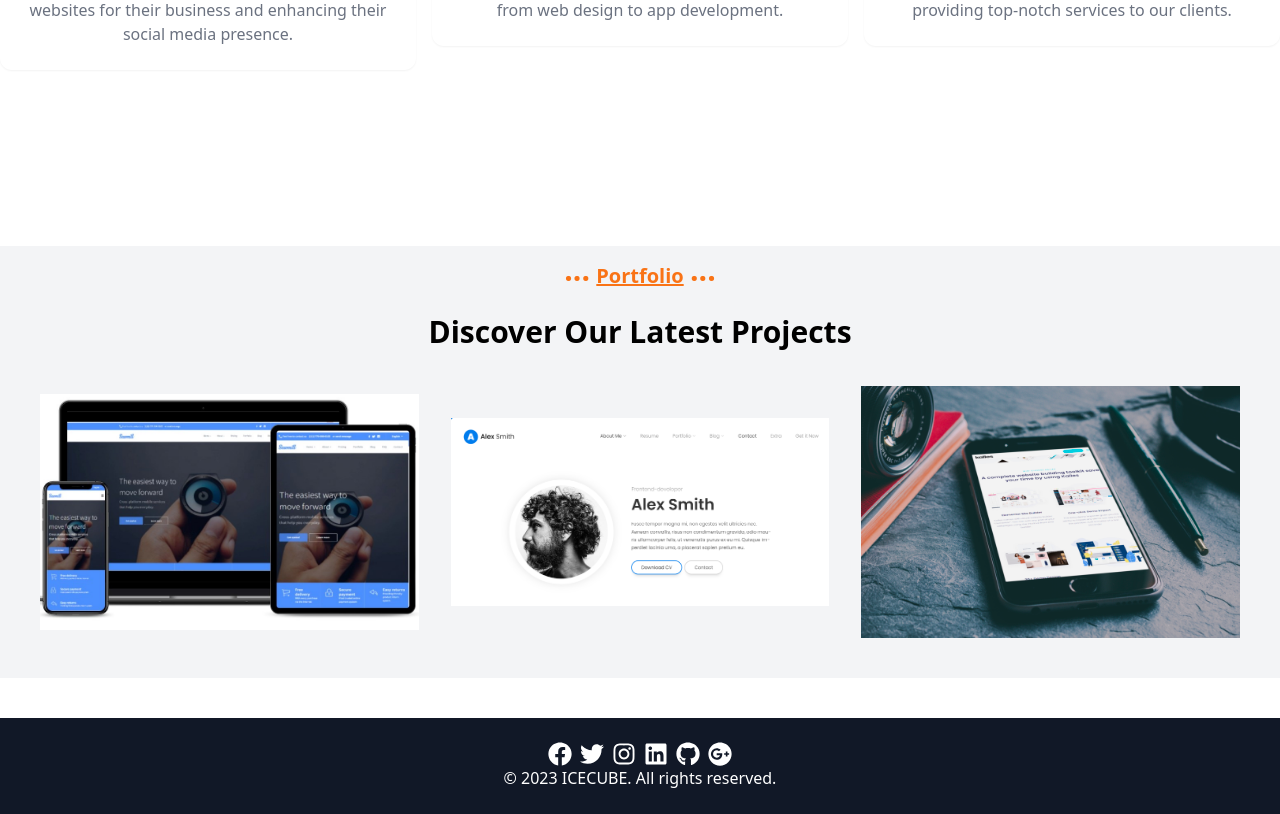
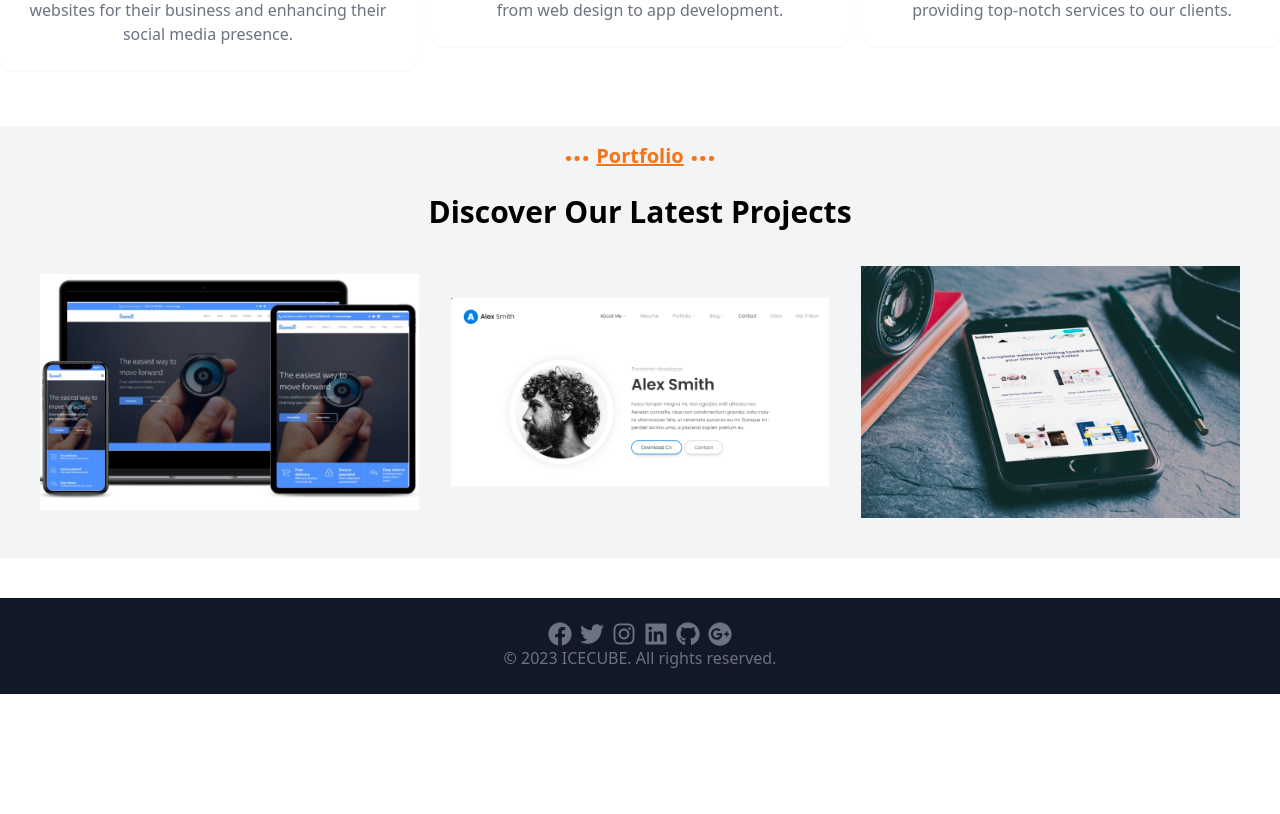
Before and after one commit to abda-torey/okab-portfolio, a Next.js app: page / in a window 1280 px wide. Shown: the part 1540-2354 px from the top of the page. After the commit the page ends 2234 px from the top, so only its background shows below. Built offline with nearby package versions, Linux system fonts and the light colour scheme.

Commit message:
footer text color

```diff
--- a/app/page.js
+++ b/app/page.js
@@ -1,9 +1,32 @@
-import Hero from "../components/Hero";
-import Services from "../components/Services";
-import StatsSection from "../components/StatsSection";
-import TrustedBy from "../components/TrustedBy";
-import Portfolio from "../components/Portfolio";
+'use client'
+import Hero from "@/components/Hero";
+import Services from "@/components/Services";
+import StatsSection from "@/components/StatsSection";
+import TrustedBy from "@/components/TrustedBy";
+import Portfolio from "@/components/Portfolio";
+import PageNotFound from "@/components/PageNotFound";
+import { useRouter } from "next/navigation";
+import { useEffect } from "react";
+
+
 export default function Home() {
+ const router = useRouter();
+
+ useEffect(()=>{
+    // Listen for route changes
+    const handleRouteChange = (url) => {
+      // Redirect to 404 page for unmatched routes
+      if (!url.startsWith('/PageNotFound')) {
+        router.push('/404');
+      }
+    };
+
+    router.events?.on('routeChangeStart', handleRouteChange);
+
+    return () => {
+      router.events?.off('routeChangeStart', handleRouteChange);
+    };
+  }, []);
 
   return (
     < >
--- a/components/Footer.js
+++ b/components/Footer.js
@@ -202,20 +202,15 @@ const Footer = () => {
 
 
 //   <div class="bg-neutral-200 p-6 text-center dark:bg-neutral-700">
-//     <span>© 2023 Copyright:By </span>
-//     <a
-//       class="font-semibold text-neutral-600 dark:text-neutral-400"
-//       href="https://tailwind-elements.com/"
-//       >Icecube</a>
+//     <span>© {new Date().getFullYear()} | Icecube </span>
 //   </div>
-// </footer>
-
-<footer className=" bg-gray-900 text-white py-6  px-4 mt-10 ">
-    <div className="container mx-auto flex flex-col md:flex-row justify-center  items-center">
+//    </footer>
+ <footer className=" bg-gray-900 text-gray-500 py-6  px-4 mt-10 ">
+     <div className="container mx-auto flex flex-col md:flex-row justify-center  items-center">
       <div className="mb-4 md:mb-0">
         <div className="flex space-x-2">
           <a href="https://facebook.com" target="_blank" rel="noopener noreferrer" aria-label="Facebook">
-            <FaFacebook className="w-6 h-6 hover:text-gray-500"/>
+           <FaFacebook className="w-6 h-6 hover:text-gray-300"/>
           </a>
           <a href="https://twitter.com" target="_blank" rel="noopener noreferrer" aria-label="Twitter">
             <FaTwitter className="w-6 h-6 hover:text-gray-300"/>
@@ -237,10 +232,13 @@ const Footer = () => {
     </div>
 
     <div className="text-center mt-4 md:mt-0">
-      <p>&copy; {new Date().getFullYear()} ICECUBE. All rights reserved.</p>
-    </div>
-  </footer>
-  )
-}
-
+       <p>&copy; {new Date().getFullYear()} ICECUBE. All rights reserved.</p>
+     </div>
+   </footer>
+//   )
+//       class="font-semibold text-neutral-600 dark:text-neutral-400"
+//       href="https://tailwind-elements.com/"
+//       >Icecube</a>
+//   </div>
+)}
 export default Footer
--- a/components/Navbar.js
+++ b/components/Navbar.js
@@ -94,7 +94,7 @@ const Navbar = () => {
     </Link>
   </div>
   <div>
-    <button className="font-semibold inline-flex items-center rounded  bg-amber-500 border-0 my-2 py-2 px-4 text-white"
+    <button className="font-semibold inline-flex items-center rounded  bg-amber-500 border-0 my-4 py-2 px-4 text-white"
     onClick={() => setIsModalOpen(true)}
     >
       Talk to Us
--- /dev/null
+++ b/components/PageNotFound.js
@@ -0,0 +1,15 @@
+import Link from 'next/link';
+
+const PageNotFound = () => {
+  return (
+    <div>
+      <h1>404 - Page Not Found</h1>
+      <p>The page you're looking for doesn't exist.</p>
+      <Link href="/">
+        <a>Go back to the homepage</a>
+      </Link>
+    </div>
+  );
+};
+
+export default PageNotFound ;
--- a/components/Portfolio.js
+++ b/components/Portfolio.js
@@ -2,7 +2,7 @@ import ProjectCard from "./ProjectCard";
 
 const Portfolio = () => {
   return (
-    <div className="p-4 h-100vh  bg-gray-100 mt-40" id="#portfolio">
+    <div className="p-4 h-100vh bg-gray-100 mt-10" id="#portfolio">
       <div className="flex flex-col items-center">
         <span className="text-orange-500 underline relative pb-2 font-bold text-xl">
           <span className="absolute left-[-32px] top-[-10px] font-bold text-3xl">...</span>
```
